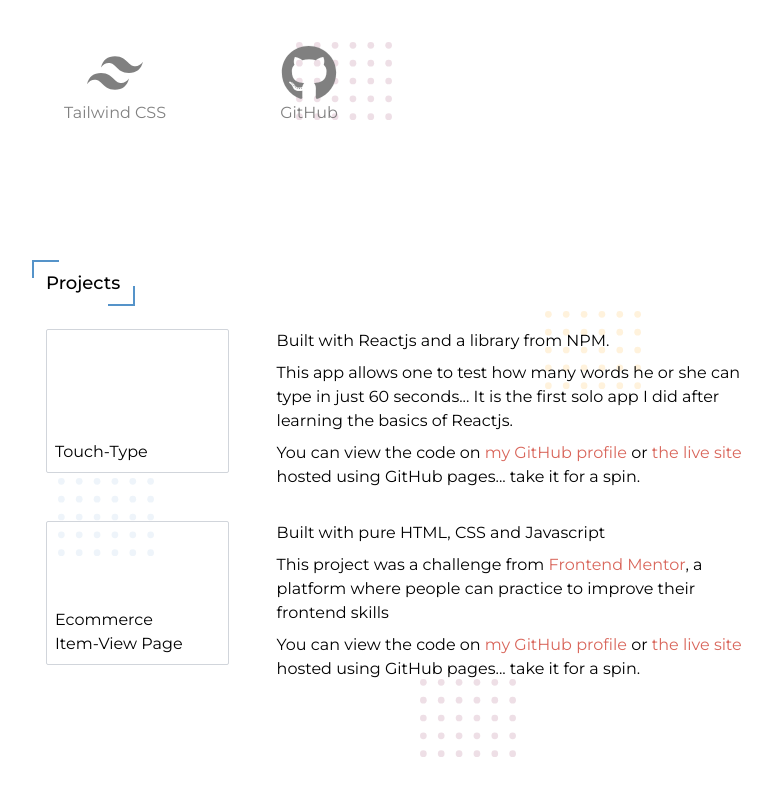
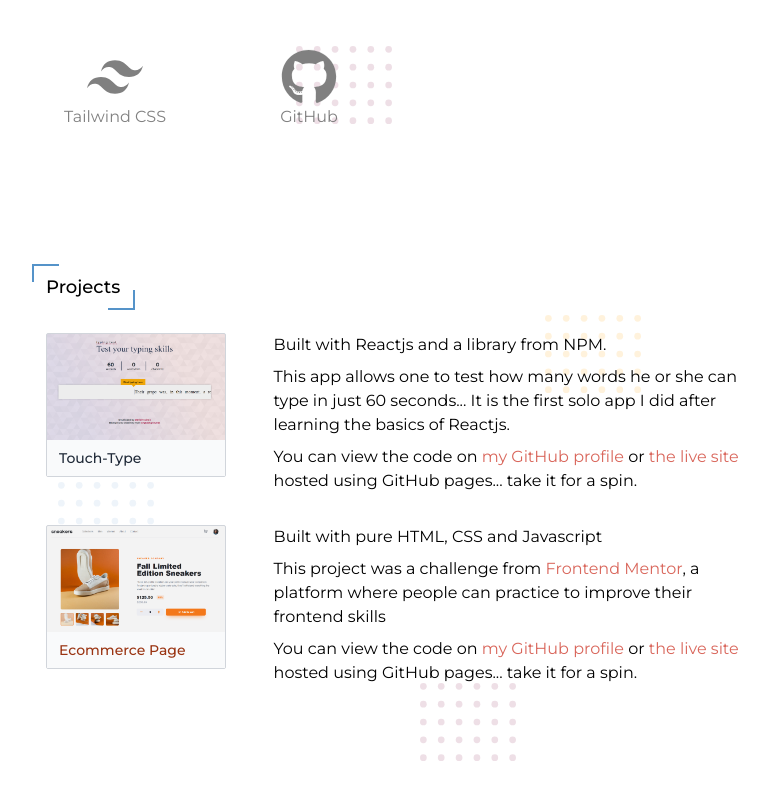
Before and after one commit to David-Main/resume, a website: page public/index.html in a window 1280 px wide. Shown: the part 1610-2410 px from the top of the page, without its empty margins (234-1006 px from the left). Drawn offline with Linux system fonts and the light colour scheme; files whose address does not match are found by name.

Commit message:
Add project images

```diff
--- a/public/index.html
+++ b/public/index.html
@@ -97,7 +97,7 @@
 							Profile
 						</h3>
 					</div>
-					<div class="article-text basis-11/12 flex flex-col gap-4">
+					<div class="article-text basis-11/12 flex flex-col gap-5">
 						<p>
 							My regard for Mathematics has grown ever since I stumbled upon the
 							realization that every digital device today is in its basic form a
@@ -254,11 +254,19 @@
 				<h3 class="article-title text-lg">Projects</h3>
 				<div class="article-text flex flex-col gap-8 my-5">
 					<section class="project project-two flex gap-12">
-						<figure
-							class="project-image border border-gray-300 rounded-sm flex flex-col justify-end align-middle p-2 h-32 md:h-36 basis-4/12"
+						<a
+							target="_blank"
+							href="https://david-main.github.io/touch-type"
+							class="project-image hover:scale-105 cursor-pointer border border-gray-300 rounded-sm flex flex-col justify-end align-middle h-32 md:h-36 basis-4/12"
 						>
-							<figcaption><h5>Touch-Type</h5></figcaption>
-						</figure>
+							<figure>
+								<figcaption
+									class="p-2 px-3 font-medium text-sm bg-gray-50 text-gray-800"
+								>
+									<h5>Touch-Type</h5>
+								</figcaption>
+							</figure>
+						</a>
 						<ul class="project-description flex flex-col gap-2 basis-11/12">
 							<li>Built with Reactjs and a library from NPM.</li>
 							<li>
@@ -285,16 +293,19 @@
 					</section>
 
 					<section class="project project-one flex gap-12">
-						<figure
-							class="project-image border border-gray-300 rounded-sm flex flex-col justify-end align-middle p-2 h-32 min-w-fit md:h-36 basis-2/5 md:basis-4/12"
+						<a
+							target="_blank"
+							href="https://david-main.github.io/feMentor-eCommerce/"
+							class="project-image hover:scale-105 cursor-pointer border border-gray-300 rounded-sm flex flex-col justify-end align-middle h-32 min-w-fit md:h-36 basis-2/5 md:basis-4/12"
 						>
-							<figcaption>
-								<h5>
-									Ecommerce <br />
-									Item-View Page
-								</h5>
-							</figcaption>
-						</figure>
+							<figure>
+								<figcaption
+									class="p-2 px-3 font-medium text-sm bg-gray-50 text-orange-800"
+								>
+									<h5>Ecommerce Page</h5>
+								</figcaption>
+							</figure>
+						</a>
 						<ul class="project-description flex flex-col gap-2 basis-11/12">
 							<li>Built with pure HTML, CSS and Javascript</li>
 							<li>
--- a/public/styles/custom.css
+++ b/public/styles/custom.css
@@ -16,10 +16,10 @@
 	--blue-2: #5593c9b3;
 	--blue-1: #5593c933;
 }
-article a {
+li a {
 	color: var(--red-3);
 }
-article a:hover {
+li a:hover {
 	text-decoration: underline;
 	filter: brightness(0.8);
 }
@@ -146,3 +146,16 @@ article a:hover {
 		url(../bgs/three.svg) 60% 98% no-repeat;
 	background-size: 6rem;
 }
+
+.project-one .project-image {
+	background: url(../images/ecommerce.PNG), #d0d0d044;
+	background-size: contain;
+	background-repeat: no-repeat;
+	background-blend-mode: multiply;
+}
+.project-two .project-image {
+	background: url(../images/touch-type.PNG), #c9c9c94a;
+	background-size: contain;
+	background-repeat: no-repeat;
+	background-blend-mode: multiply;
+}
```
Also changed, not shown: public/images/ecommerce.PNG (added), public/images/touch-type.PNG (added), public/styles/tailwind.css.
